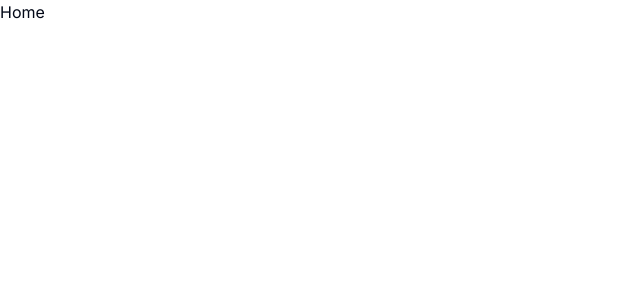
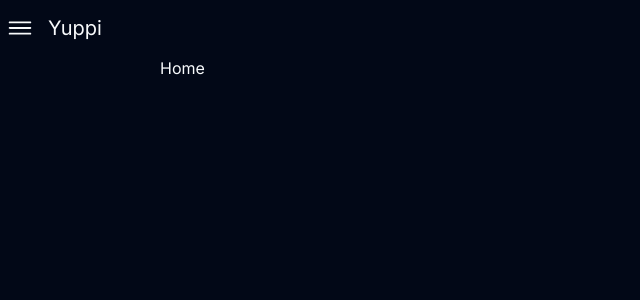
Before and after one commit to Esutarosa/yuppi, a Next.js app: page / in a window 1280 px wide. Shown: the top 300 px of the page, without its empty margins (0-640 px from the left). Built offline with nearby package versions, Linux system fonts and the light colour scheme.

Commit message:
Added nav menu button and some styles for the logo

```diff
--- a/src/app/layout.tsx
+++ b/src/app/layout.tsx
@@ -15,16 +15,14 @@ export default function RootLayout({
   children: React.ReactNode;
 }>) {
   return (
-    <html
-      lang="en"
-      className={cn(
-        'bg-background antialiased',
+    <html lang="en">
+      <body className={cn(
+        'relative min-h-screen flex flex-col bg-background antialiased',
         inter.className
       )}>
-      <body className="min-h-screen antialiased">
         <NavBar />
 
-        <main className="">
+        <main className="container">
           {children}
         </main>
 
--- a/src/components/Logo.tsx
+++ b/src/components/Logo.tsx
@@ -7,8 +7,8 @@ const Logo = ({
 }) => {
   return (
     <div className={className}>
-      <Link href="/" className="">
-        <span className="">Yuppi</span>
+      <Link href="/" className="mx-2">
+        <span className="text-xl">Yuppi</span>
       </Link>
     </div>
   )
--- a/src/components/NavBar.tsx
+++ b/src/components/NavBar.tsx
@@ -1,9 +1,17 @@
 'use client'
+
+import Logo from "./Logo"
+import NavMenu from "./NavMenu"
 
 const NavBar = () => {
   return (
-    <header className="">
-
+    <header className="sticky top-0 z-50 w-full bg-background">
+      <div className="flex items-center justify-between h-14">
+        <div className="flex items-center">
+          <NavMenu />
+          <Logo />
+        </div>
+      </div>
     </header>
   )
 }
--- /dev/null
+++ b/src/components/NavMenu.tsx
@@ -0,0 +1,29 @@
+'use client'
+
+import { cn } from "@/lib/utils";
+import { useState } from "react";
+import { IoIosMenu, IoIosClose } from "react-icons/io";
+
+const NavMenu = () => {
+
+  const [isActive, setIsActive] = useState(false)
+
+  return (
+    <>
+      <div onClick={() => setIsActive(!isActive)}>
+        <div className={cn(
+          "w-10 h-10 flex items-center justify-center cursor-pointer select-none",
+          isActive ? "" : ""
+        )}>
+          {isActive ? (
+            <IoIosClose className="cursor-pointer text-3xl" />
+          ) : (
+            <IoIosMenu className="cursor-pointer text-3xl" />
+          )}
+        </div>
+      </div>
+    </>
+  )
+}
+
+export default NavMenu
--- a/src/styles/globals.scss
+++ b/src/styles/globals.scss
@@ -4,48 +4,6 @@
 
 @layer base {
   :root {
-    --background: 0 0% 100%;
-    --foreground: 222.2 84% 4.9%;
-
-    --card: 0 0% 100%;
-    --card-foreground: 222.2 84% 4.9%;
-
-    --popover: 0 0% 100%;
-    --popover-foreground: 222.2 84% 4.9%;
-
-    --primary: 221.2 83.2% 53.3%;
-    --primary-foreground: 210 40% 98%;
-
-    --secondary: 210 40% 96.1%;
-    --secondary-foreground: 222.2 47.4% 11.2%;
-
-    --muted: 210 40% 96.1%;
-    --muted-foreground: 215.4 16.3% 46.9%;
-
-    --accent: 210 40% 96.1%;
-    --accent-foreground: 222.2 47.4% 11.2%;
-
-    --destructive: 0 84.2% 60.2%;
-    --destructive-foreground: 210 40% 98%;
-
-    --border: 214.3 31.8% 91.4%;
-
-    --input: 214.3 31.8% 91.4%;
-
-    --ring: 221.2 83.2% 53.3%;
-
-    --radius: 0.5rem;
-  }
-
-  * {
-    @apply border-border;
-  }
-
-  body {
-    @apply bg-background text-foreground;
-  }
-
-  .dark {
     --background: 222.2 84% 4.9%;
     --foreground: 210 40% 98%;
 
@@ -75,5 +33,15 @@
     --input: 217.2 32.6% 17.5%;
 
     --ring: 224.3 76.3% 48%;
+
+    --radius: 0.5rem;
+  }
+
+  * {
+    @apply border-border;
+  }
+
+  body {
+    @apply bg-background text-foreground;
   }
 }
```
